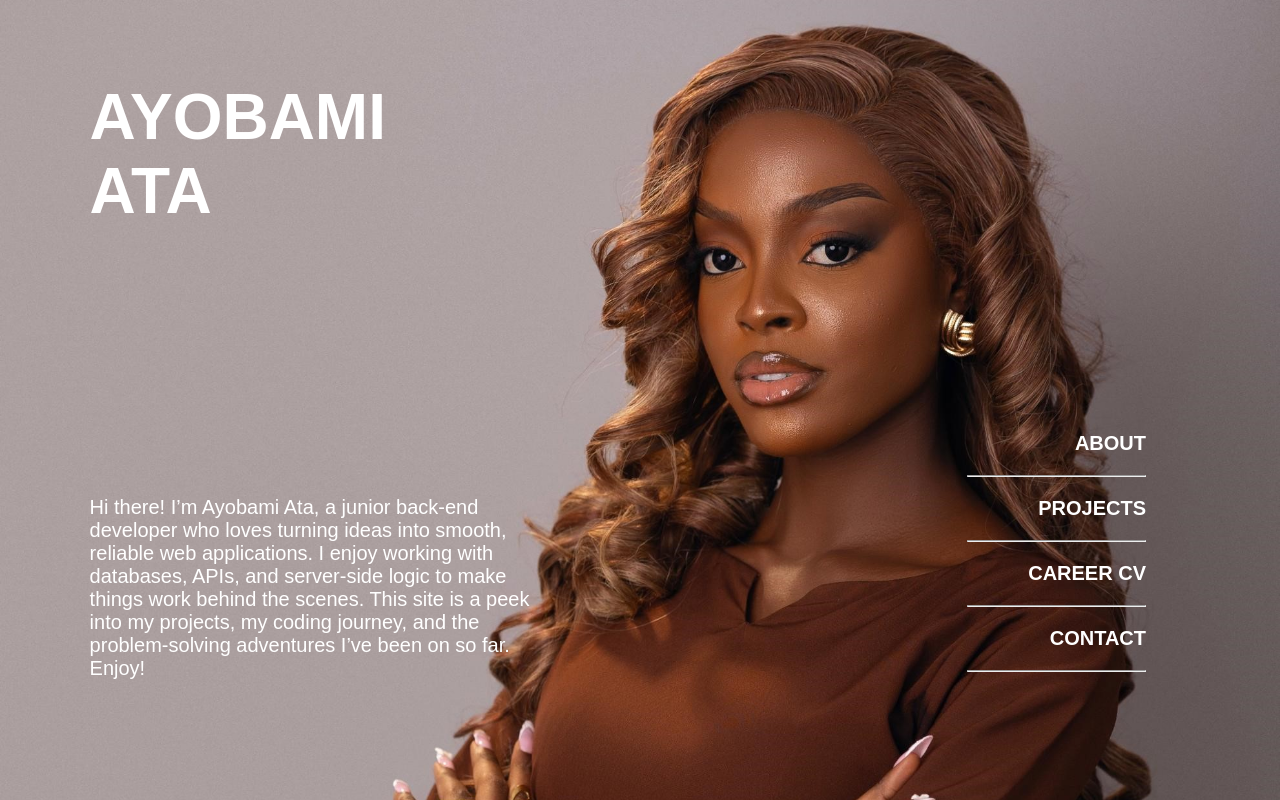
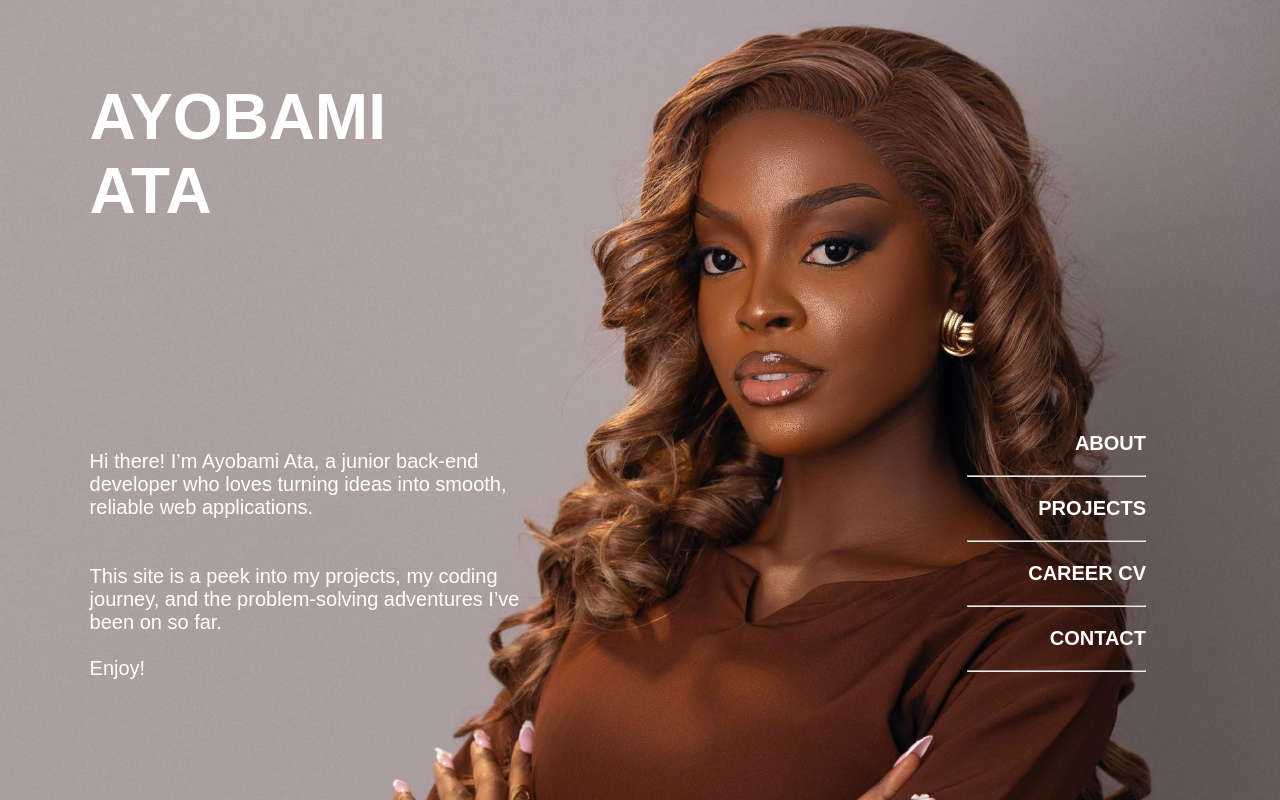
Before and after one commit to Ayobamiata/MY_PORTFOLIO, a Flask app: page / in a window 1280 px wide. Run offline with Flask 3, Linux system fonts and the light colour scheme.

Commit message:
modified P in landing page

```diff
--- a/portfolio/static/contact2.css
+++ b/portfolio/static/contact2.css
@@ -42,6 +42,7 @@ body {
 }
 
 .mode-header h1 {
+  text-align:center;
   font-size: 52px;
   line-height: 1;
   font-weight: 0;
--- a/portfolio/templates/index.html
+++ b/portfolio/templates/index.html
@@ -20,10 +20,11 @@
         <p>
             Hi there! I’m Ayobami Ata, a junior back-end developer
             who loves turning ideas into smooth, reliable web applications.
-            I enjoy working with databases, APIs, and server-side logic
-            to make things work behind the scenes. This site is a peek
-            into my projects, my coding journey, and the problem-solving
-            adventures I’ve been on so far. Enjoy!
+            <br><br><br>
+            This site is a peek into my projects, my coding journey, and the problem-solving
+            adventures I’ve been on so far.
+            <br><br>
+            Enjoy!
         </p>
 
         <div class="rightside">
```
Also changed, not shown: portfolio/templates/about.html (+9 -1 lines), portfolio/static/pepper4.2.jpg (added).
